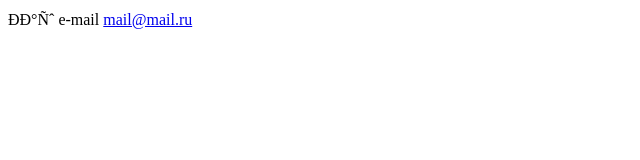
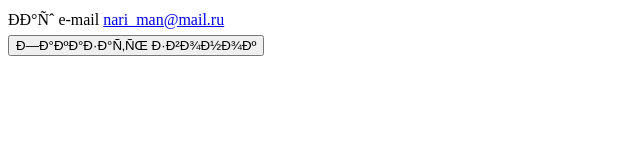
Before and after one commit to NariSPb/new-zadanie, a plain HTML site: page index.html in a window 1280 px wide. Shown: the whole page, without its empty margins (0-640 px from the left). Drawn offline with Linux system fonts and the light colour scheme.

Commit message:
e-mail new and new stroka

```diff
--- a/index.html
+++ b/index.html
@@ -4,6 +4,10 @@
         <meta charset=""
     </head>
     <div>
-        Наш e-mail <a href="mailto:nari_man@mail.ru">mail@mail.ru</a>
+        Наш e-mail <a href="mailto:nari_man@mail.ru">nari_man@mail.ru</a>
+    </div>
+    <div>
+        <a href="tel:+79039999999"></a>
+        <button>Заказать звонок</button>
     </div>
 </html>
```
